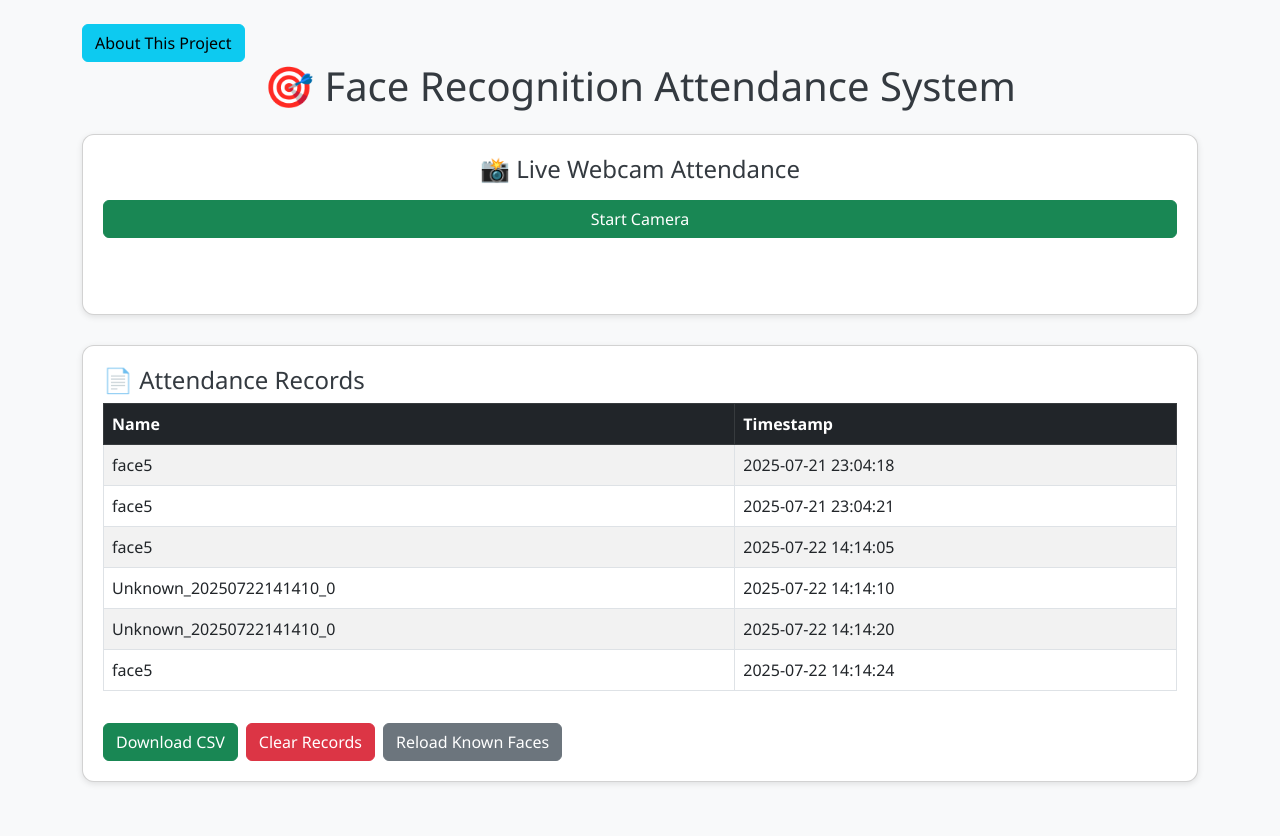
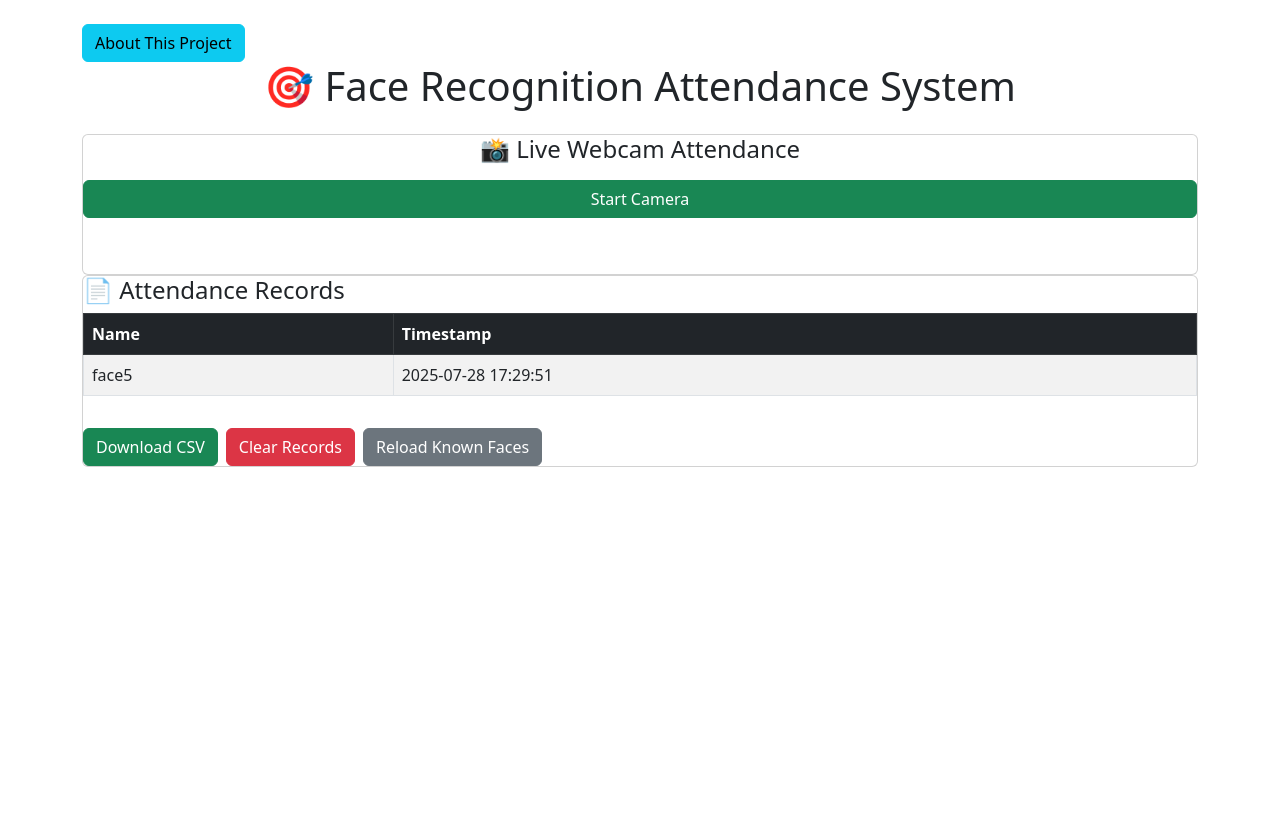
Before and after one commit to Sakshamguptaaaa/FaceRecognitionAttendanceSystem, a Flask app: page / in a window 1280 px wide. After the commit the page ends 467 px from the top, so only its background shows below. Run offline with Flask 3, Linux system fonts and the light colour scheme; some libraries are stand-ins or nearby versions.

Commit message:
Updated UI and attendance CSV, added static folder

```diff
--- a/attendance.csv
+++ b/attendance.csv
@@ -1,6 +1 @@
-face5,2025-07-21 23:04:18
-face5,2025-07-21 23:04:21
-face5,2025-07-22 14:14:05
-Unknown_20250722141410_0,2025-07-22 14:14:10
-Unknown_20250722141410_0,2025-07-22 14:14:20
-face5,2025-07-22 14:14:24
+face5,2025-07-28 17:29:51
--- a/templates/index.html
+++ b/templates/index.html
@@ -4,42 +4,7 @@
     <meta charset="UTF-8">
     <title>Face Recognition Attendance</title>
     <link href="https://cdn.jsdelivr.net/npm/bootstrap@5.3.0/dist/css/bootstrap.min.css" rel="stylesheet">
-    <style>
-        body {
-            background-color: #f8f9fa;
-            font-family: 'Segoe UI', Tahoma, Geneva, Verdana, sans-serif;
-        }
-
-        h1, h4 {
-            color: #343a40;
-        }
-
-        .card {
-            background: white;
-            border-radius: 12px;
-            box-shadow: 0 2px 6px rgba(0,0,0,0.1);
-            padding: 20px;
-            margin-bottom: 30px;
-        }
-
-        button {
-            transition: 0.3s ease all;
-        }
-
-        button:hover {
-            transform: scale(1.05);
-        }
-
-        video, canvas {
-            border: 2px solid #333;
-            border-radius: 8px;
-            box-shadow: 0 2px 4px rgba(0,0,0,0.2);
-        }
-
-        .btn-close {
-            font-size: 0.8rem;
-        }
-    </style>
+    <link rel="stylesheet" href="{{ url_for('static', filename='style.css') }}">
 </head>
 <body>
 
```
Also changed, not shown: static/script.js (added), static/style.css (added), uploads/webcam_capture.png.
